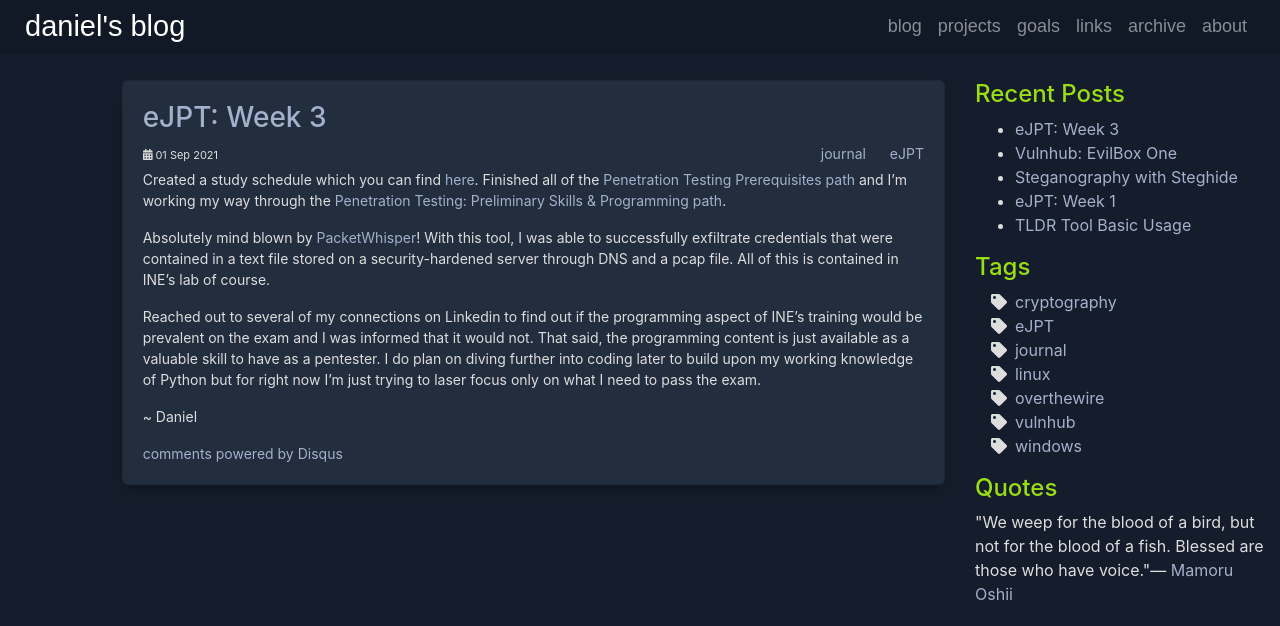
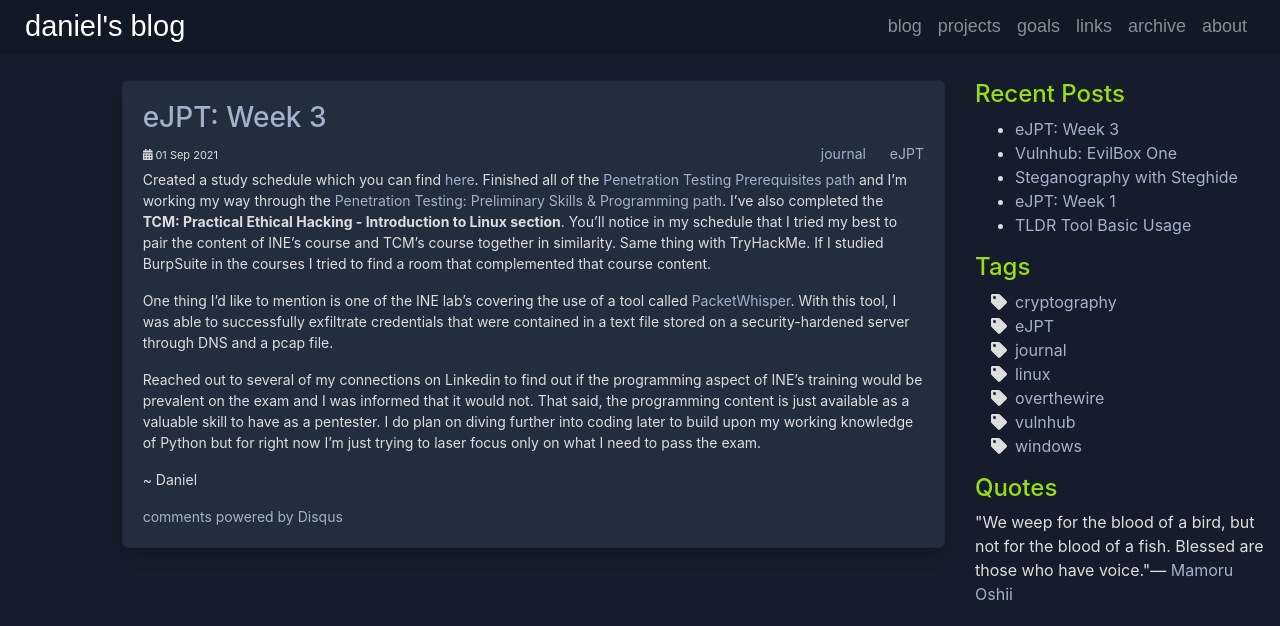
Before and after one commit to danieldavidson/danieldavidson.github.io, a Jekyll site: the page built from _posts/2021-09-01-eJPT-week-3.md, in a window 1280 px wide and 1064 px high, cut to the strip 0-626 px from the top of the window. Built offline with Jekyll 4.4.1, drawn with Linux system fonts in a browser that asks for light colours; comment, search, counter and statistics services are not loaded.

Commit message:
Update 2021-09-01-eJPT-week-3.md

```diff
--- a/_posts/2021-09-01-eJPT-week-3.md
+++ b/_posts/2021-09-01-eJPT-week-3.md
@@ -9,9 +9,9 @@ tags:
 comments: true
 ---
 
-Created a study schedule which you can find [here](https://docs.google.com/spreadsheets/d/e/2PACX-1vThAsqZ10T-qImrnpd3tcAIL86El04odR15FhXQqGNkwkEDAXVzXakiEbuLdr0U1AUAINAz4iB1o_Nm/pubhtml). Finished all of the [Penetration Testing Prerequisites path](https://my.ine.com/CyberSecurity/courses/309de2a5/penetration-testing-prerequisites) and I'm working my way through the [Penetration Testing: Preliminary Skills & Programming path](https://my.ine.com/CyberSecurity/learning-paths/a223968e-3a74-45ed-884d-2d16760b8bbd/penetration-testing-student).
+Created a study schedule which you can find [here](https://docs.google.com/spreadsheets/d/e/2PACX-1vThAsqZ10T-qImrnpd3tcAIL86El04odR15FhXQqGNkwkEDAXVzXakiEbuLdr0U1AUAINAz4iB1o_Nm/pubhtml). Finished all of the [Penetration Testing Prerequisites path](https://my.ine.com/CyberSecurity/courses/309de2a5/penetration-testing-prerequisites) and I'm working my way through the [Penetration Testing: Preliminary Skills & Programming path](https://my.ine.com/CyberSecurity/learning-paths/a223968e-3a74-45ed-884d-2d16760b8bbd/penetration-testing-student). I've also completed the **TCM: Practical Ethical Hacking - Introduction to Linux section**. You'll notice in my schedule that I tried my best to pair the content of INE's course and TCM's course together in similarity. Same thing with TryHackMe. If I studied BurpSuite in the courses I tried to find a room that complemented that course content.
 
-Absolutely mind blown by [PacketWhisper](https://github.com/TryCatchHCF/PacketWhisper)! With this tool, I was able to successfully exfiltrate credentials that were contained in a text file stored on a security-hardened server through DNS and a pcap file. All of this is contained in INE's lab of course.
+One thing I'd like to mention is one of the INE lab's covering the use of a tool called [PacketWhisper](https://github.com/TryCatchHCF/PacketWhisper). With this tool, I was able to successfully exfiltrate credentials that were contained in a text file stored on a security-hardened server through DNS and a pcap file.
 
 Reached out to several of my connections on Linkedin to find out if the programming aspect of INE's training would be prevalent on the exam and I was informed that it would not. That said, the programming content is just available as a valuable skill to have as a pentester. I do plan on diving further into coding later to build upon my working knowledge of Python but for right now I'm just trying to laser focus only on what I need to pass the exam.
 
```
